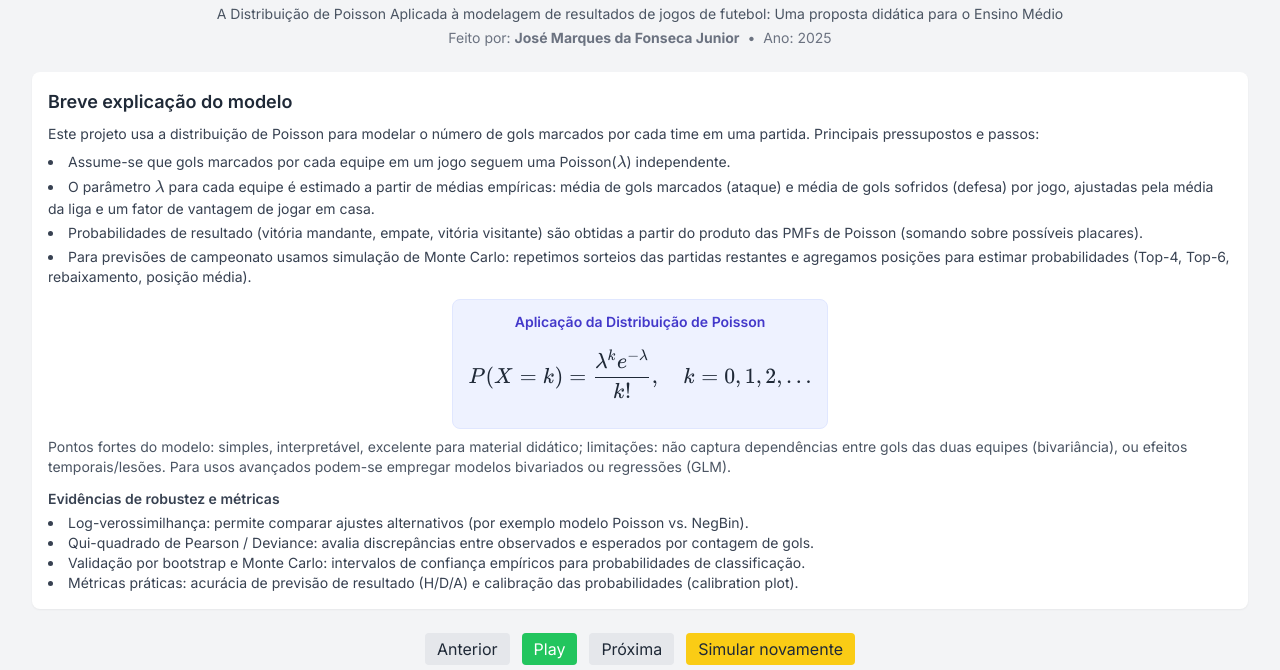
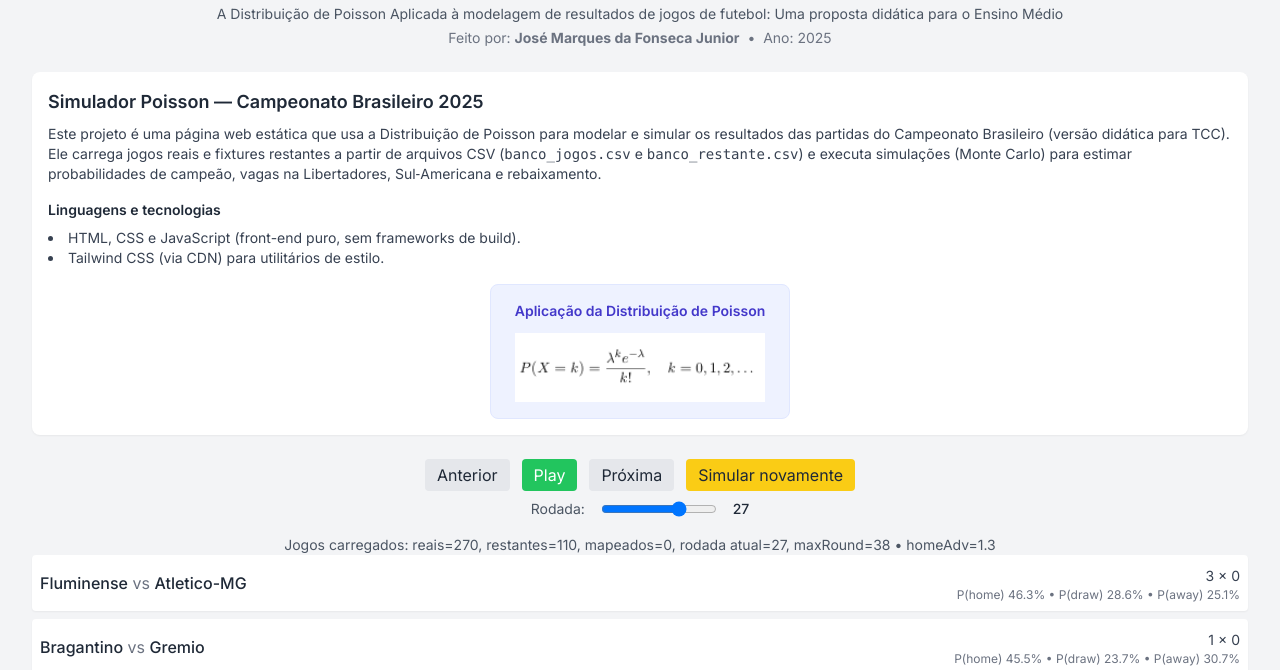
Before and after one commit to pegason/poisson, a website: page index.html in a window 1280 px wide. Shown: the part 76-746 px from the top of the page. Drawn offline with nearby package versions, Linux system fonts and the light colour scheme.

Commit message:
Quinto commit do projeto Poisson

```diff
--- a/index.html
+++ b/index.html
@@ -45,34 +45,29 @@
             <p class="text-sm text-gray-500 mt-1">Feito por: <strong>José Marques da Fonseca Junior</strong> &nbsp;•&nbsp; Ano: 2025</p>
         </header>
 
-        <!-- Seção explicativa do modelo (didática) -->
+        <!-- Seção explicativa do modelo (didática / sobre) -->
         <section id="model-explain" class="bg-white rounded-lg shadow-sm p-4 mb-6">
-            <h2 class="text-lg font-semibold text-gray-800">Breve explicação do modelo</h2>
-            <p class="text-sm text-gray-700 mt-2">Este projeto usa a distribuição de Poisson para modelar o número de gols marcados por cada time em uma partida. Principais pressupostos e passos:</p>
-            <ul class="list-disc list-inside text-sm text-gray-700 mt-2 space-y-1">
-                <li>Assume-se que gols marcados por cada equipe em um jogo seguem uma Poisson(\(\lambda\)) independente.</li>
-                <li>O parâmetro \(\lambda\) para cada equipe é estimado a partir de médias empíricas: média de gols marcados (ataque) e média de gols sofridos (defesa) por jogo, ajustadas pela média da liga e um fator de vantagem de jogar em casa.</li>
-                <li>Probabilidades de resultado (vitória mandante, empate, vitória visitante) são obtidas a partir do produto das PMFs de Poisson (somando sobre possíveis placares).</li>
-                <li>Para previsões de campeonato usamos simulação de Monte Carlo: repetimos sorteios das partidas restantes e agregamos posições para estimar probabilidades (Top-4, Top-6, rebaixamento, posição média).</li>
+            <h2 class="text-lg font-semibold text-gray-800">Simulador Poisson — Campeonato Brasileiro 2025</h2>
+            <p class="text-sm text-gray-700 mt-2">Este projeto é uma página web estática que usa a Distribuição de Poisson para modelar e simular os resultados das partidas do Campeonato Brasileiro (versão didática para TCC). Ele carrega jogos reais e fixtures restantes a partir de arquivos CSV (<code>banco_jogos.csv</code> e <code>banco_restante.csv</code>) e executa simulações (Monte Carlo) para estimar probabilidades de campeão, vagas na Libertadores, Sul‑Americana e rebaixamento.</p>
+
+            <!-- Origem e vínculo acadêmico removidos por solicitação -->
+
+            <h3 class="text-sm font-semibold text-gray-800 mt-4">Linguagens e tecnologias</h3>
+            <ul class="list-disc list-inside text-sm text-gray-700 mt-2">
+                <li>HTML, CSS e JavaScript (front-end puro, sem frameworks de build).</li>
+                <li>Tailwind CSS (via CDN) para utilitários de estilo.</li>
             </ul>
-            <div class="mt-3 text-center">
-                <div class="inline-block bg-indigo-50 border border-indigo-100 rounded-lg px-4 py-3">
+
+            <div class="mt-4 text-center">
+                <div class="inline-block bg-indigo-50 border border-indigo-100 rounded-lg px-6 py-4">
                     <div class="text-sm text-indigo-700 font-semibold">Aplicação da Distribuição de Poisson</div>
-                    <div class="mt-2 text-lg text-gray-800 font-mono">\[P(X=k)=\dfrac{\lambda^{k} e^{-\lambda}}{k!},\quad k=0,1,2,\dots\]</div>
+                    <div class="mt-3">
+                        <img src="./poisson.png" alt="Fórmula da distribuição de Poisson: P(X = k) = λ^k e^{-λ} / k!" style="max-width:420px;width:100%;height:auto;display:block;margin:0 auto;" />
+                    </div>
                 </div>
             </div>
-            <div class="mt-2 text-sm text-gray-600">
-                Pontos fortes do modelo: simples, interpretável, excelente para material didático; limitações: não captura dependências entre gols das duas equipes (bivariância), ou efeitos temporais/lesões. Para usos avançados podem-se empregar modelos bivariados ou regressões (GLM).
-            </div>
-            <div class="mt-3 text-sm text-gray-700">
-                <h3 class="font-semibold">Evidências de robustez e métricas</h3>
-                <ul class="list-disc list-inside mt-1 text-sm text-gray-700">
-                    <li>Log-verossimilhança: permite comparar ajustes alternativos (por exemplo modelo Poisson vs. NegBin).</li>
-                    <li>Qui-quadrado de Pearson / Deviance: avalia discrepâncias entre observados e esperados por contagem de gols.</li>
-                    <li>Validação por bootstrap e Monte Carlo: intervalos de confiança empíricos para probabilidades de classificação.</li>
-                    <li>Métricas práticas: acurácia de previsão de resultado (H/D/A) e calibração das probabilidades (calibration plot).</li>
-                </ul>
-            </div>
+
+            <!-- Seção de pontos fortes e métricas removida por solicitação -->
         </section>
 
         <!-- Container para a tabela -->
@@ -411,20 +406,15 @@
                             lambdaA = Math.max(0.05, Math.min(lambdaA, 6));
                             const probs = matchOutcomeProbs(lambdaH, lambdaA);
 
-                            // list top scorelines (h x a) with probability — mostrar top-4 em lista vertical com tooltips
-                            const topScores = getTopScorelines(lambdaH, lambdaA, 4);
-                            const topHtml = `<ul class="text-xs text-gray-600 mt-1 space-y-1" role="list" aria-label="Principais placares prováveis">` + topScores.map(s => {
-                                const pct = (s.p*100).toFixed(1);
-                                return `<li role="listitem" class="flex items-center justify-between"><span class="font-medium">${s.h} x ${s.a}</span><span title="Probabilidade ${pct}%" aria-label="Probabilidade ${pct} por cento" class="text-gray-500">${pct}%</span></li>`;
-                            }).join('') + `</ul>`;
+                            // Apenas exibe o placar (se real/simulado) e as probabilidades aggregate: P(home), P(draw), P(away)
                             if (mt.source === 'real') {
-                                right.innerHTML = `<span class="text-sm text-gray-700">${mt.golsMandante} x ${mt.golsVisitante}</span> <div class="text-xs text-gray-500">P(home) ${(probs.home*100).toFixed(1)}% • P(draw) ${(probs.draw*100).toFixed(1)}% • P(away) ${(probs.away*100).toFixed(1)}%</div>` + topHtml;
+                                right.innerHTML = `<span class="text-sm text-gray-700">${mt.golsMandante} x ${mt.golsVisitante}</span> <div class="text-xs text-gray-500">P(home) ${(probs.home*100).toFixed(1)}% • P(draw) ${(probs.draw*100).toFixed(1)}% • P(away) ${(probs.away*100).toFixed(1)}%</div>`;
                             } else if (mt.source === 'simulated') {
-                                right.innerHTML = `<span class="text-sm text-yellow-600">${mt.golsMandante} x ${mt.golsVisitante} <span class="ml-2 inline-block px-2 py-0.5 text-xs bg-yellow-200 text-yellow-800 rounded">Simulação</span></span> <div class="text-xs text-gray-500">P(home) ${(probs.home*100).toFixed(1)}% • P(draw) ${(probs.draw*100).toFixed(1)}% • P(away) ${(probs.away*100).toFixed(1)}%</div>` + topHtml;
+                                right.innerHTML = `<span class="text-sm text-yellow-600">${mt.golsMandante} x ${mt.golsVisitante} <span class="ml-2 inline-block px-2 py-0.5 text-xs bg-yellow-200 text-yellow-800 rounded">Simulação</span></span> <div class="text-xs text-gray-500">P(home) ${(probs.home*100).toFixed(1)}% • P(draw) ${(probs.draw*100).toFixed(1)}% • P(away) ${(probs.away*100).toFixed(1)}%</div>`;
                             } else if (mt.source === 'pending') {
-                                right.innerHTML = `<span class="text-sm text-gray-400">-- x -- <span class="ml-2 inline-block px-2 py-0.5 text-xs bg-gray-100 text-gray-700 rounded">Pendente</span></span> <div class="text-xs text-gray-500">P(home) ${(probs.home*100).toFixed(1)}% • P(draw) ${(probs.draw*100).toFixed(1)}% • P(away) ${(probs.away*100).toFixed(1)}%</div>` + topHtml;
+                                right.innerHTML = `<span class="text-sm text-gray-400">-- x -- <span class="ml-2 inline-block px-2 py-0.5 text-xs bg-gray-100 text-gray-700 rounded">Pendente</span></span> <div class="text-xs text-gray-500">P(home) ${(probs.home*100).toFixed(1)}% • P(draw) ${(probs.draw*100).toFixed(1)}% • P(away) ${(probs.away*100).toFixed(1)}%</div>`;
                             } else {
-                                right.innerHTML = `<span class="text-sm">${mt.golsMandante ?? '--'} x ${mt.golsVisitante ?? '--'}</span> <div class="text-xs text-gray-500">P(home) ${(probs.home*100).toFixed(1)}% • P(draw) ${(probs.draw*100).toFixed(1)}% • P(away) ${(probs.away*100).toFixed(1)}%</div>` + topHtml;
+                                right.innerHTML = `<span class="text-sm">${mt.golsMandante ?? '--'} x ${mt.golsVisitante ?? '--'}</span> <div class="text-xs text-gray-500">P(home) ${(probs.home*100).toFixed(1)}% • P(draw) ${(probs.draw*100).toFixed(1)}% • P(away) ${(probs.away*100).toFixed(1)}%</div>`;
                             }
                         li.appendChild(left); li.appendChild(right); ul.appendChild(li);
                     });
```
Also changed, not shown: README.md, poisson.png (added).
